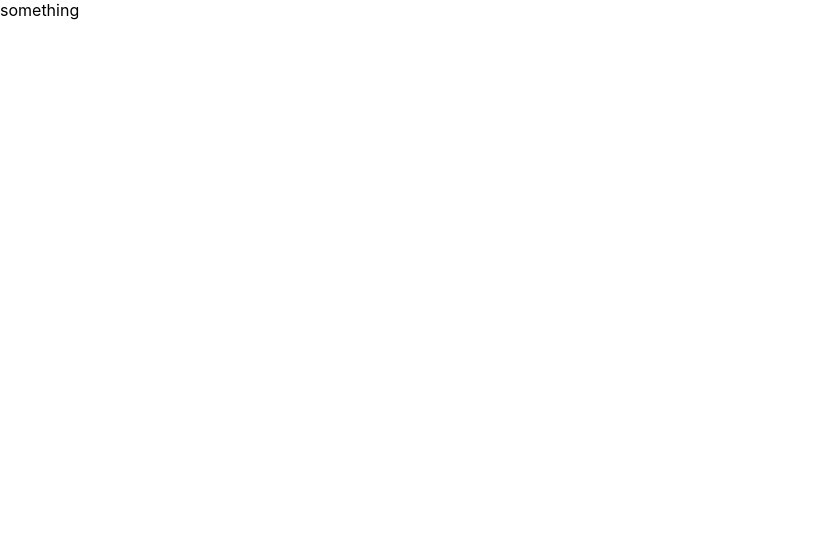
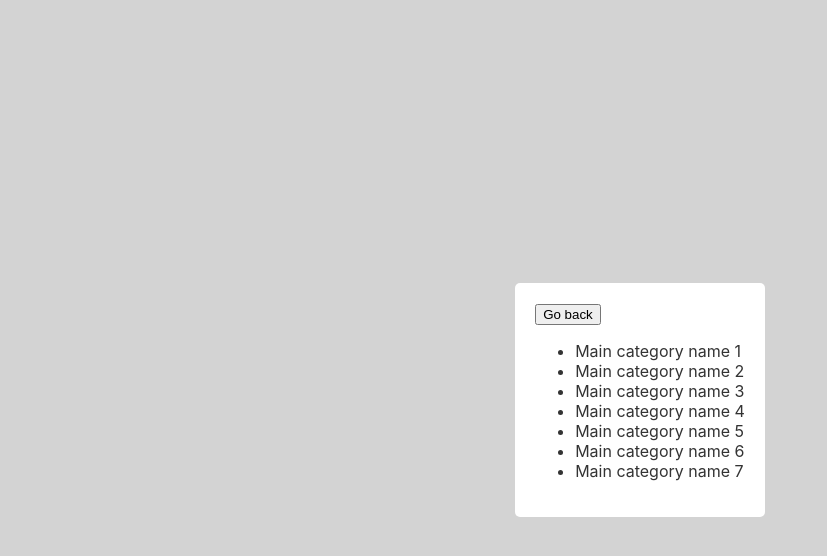
Before and after one commit to HubertPodgorski/categories, a React (Create React App) app: page / in a window 1280 px wide. Shown: the top 556 px of the page, without its empty margins (0-827 px from the left). Built offline with nearby package versions, Linux system fonts and the light colour scheme.

Commit message:
PoC generating list and going back

```diff
--- /dev/null
+++ b/src/components/CategoryList/CategoryList.tsx
@@ -0,0 +1,29 @@
+import React from 'react'
+import { arrayOf, object, func } from 'prop-types'
+import styles from './CategoryList.module.scss'
+import { Category } from '../../services/CategoriesService'
+import SingleCategoryOption from '../SingleCategoryOption/SingleCategoryOption'
+
+const renderList = (categoryList: Category[], onCategoryPick: Function) =>
+    categoryList.map((category: Category) => (
+        <SingleCategoryOption
+            key={category.id}
+            onCategoryPick={onCategoryPick}
+            category={category}
+        />
+    ))
+
+const CategoryList = ({
+    categoryList,
+    onCategoryPick,
+}: {
+    categoryList: Category[],
+    onCategoryPick: Function,
+}) => <ul>{renderList(categoryList, onCategoryPick)}</ul>
+
+CategoryList.propTypes = {
+    categoryList: arrayOf(object).isRequired,
+    onCategoryPick: func.isRequired,
+}
+
+export default CategoryList
--- /dev/null
+++ b/src/components/SingleCategoryOption/SingleCategoryOption.tsx
@@ -0,0 +1,32 @@
+import React from 'react'
+import { object, func } from 'prop-types'
+import styles from './SingleCategoryOption.module.scss'
+import { Category } from '../../services/CategoriesService'
+
+interface State {}
+
+interface Props {
+    category: Category;
+    onCategoryPick: Function;
+}
+
+class SingleCategoryOption extends React.Component<Props, State> {
+    static propTypes = {
+        category: object.isRequired,
+        onCategoryPick: func.isRequired,
+    }
+
+    onCategoryClickHandler = (): void => {
+        this.props.onCategoryPick(this.props.category.id)
+    }
+
+    render() {
+        return (
+            <li onClick={this.onCategoryClickHandler}>
+                {this.props.category.name}
+            </li>
+        )
+    }
+}
+
+export default SingleCategoryOption
--- /dev/null
+++ b/src/consts/mocks.tsx
@@ -0,0 +1,74 @@
+import { Category } from '../services/CategoriesService'
+
+export const categoriesMock: Category[] = [
+    {
+        id: '1',
+        parentId: '',
+        name: 'Main category name 1',
+    },
+    {
+        id: '2',
+        parentId: '',
+        name: 'Main category name 2',
+    },
+    {
+        id: '3',
+        parentId: '',
+        name: 'Main category name 3',
+    },
+    {
+        id: '4',
+        parentId: '',
+        name: 'Main category name 4',
+    },
+    {
+        id: '5',
+        parentId: '',
+        name: 'Main category name 5',
+    },
+    {
+        id: '6',
+        parentId: '',
+        name: 'Main category name 6',
+    },
+    {
+        id: '7',
+        parentId: '',
+        name: 'Main category name 7',
+    },
+    {
+        id: '8',
+        parentId: '1',
+        name: 'Sub category name 1',
+    },
+    {
+        id: '9',
+        parentId: '1',
+        name: 'Sub category name 2',
+    },
+    {
+        id: '10',
+        parentId: '1',
+        name: 'Sub category name 3',
+    },
+    {
+        id: '11',
+        parentId: '2',
+        name: 'Sub category name 4',
+    },
+    {
+        id: '12',
+        parentId: '2',
+        name: 'Sub category name 5',
+    },
+    {
+        id: '13',
+        parentId: '6',
+        name: 'Sub category name 6',
+    },
+    {
+        id: '14',
+        parentId: '6',
+        name: 'Sub category name 7',
+    },
+]
--- /dev/null
+++ b/src/containers/Categories/Categories.module.scss
@@ -0,0 +1,7 @@
+@import '../../styles/consts/colors';
+
+.categories {
+    background: $white;
+    padding: 20px;
+    border-radius: 5px;
+}
--- /dev/null
+++ b/src/containers/Categories/Categories.tsx
@@ -0,0 +1,72 @@
+import React from 'react'
+import styles from './Categories.module.scss'
+import CategoryList from '../../components/CategoryList/CategoryList'
+import { categoriesMock } from '../../consts/mocks'
+import CategoriesService, { Category } from '../../services/CategoriesService'
+
+const staticTexts = {
+    goBack: 'Go back',
+}
+
+interface State {
+    currentCategoryId: string;
+    categoryList: Category[];
+}
+
+interface Props {}
+
+class Categories extends React.Component<Props, State> {
+    constructor(props: {}) {
+        super(props)
+
+        this.state = {
+            currentCategoryId: '',
+            categoryList: CategoriesService.getCategoryListByParentId(
+                '',
+                categoriesMock
+            ),
+        }
+    }
+
+    onCategoryPick = (categoryId: string): void => {
+        this.setState({
+            currentCategoryId: categoryId,
+            categoryList: CategoriesService.getCategoryListByParentId(
+                categoryId,
+                categoriesMock
+            ),
+        })
+    }
+
+    onGoBackClick = (): void => {
+        const parentId = CategoriesService.getParentIdByCategoryId(
+            this.state.currentCategoryId,
+            categoriesMock
+        )
+
+        this.setState({
+            currentCategoryId: parentId,
+            categoryList: CategoriesService.getCategoryListByParentId(
+                parentId,
+                categoriesMock
+            ),
+        })
+    }
+
+    render() {
+        return (
+            <section className={styles['categories']}>
+                <button onClick={this.onGoBackClick}>
+                    {staticTexts.goBack}
+                </button>
+
+                <CategoryList
+                    categoryList={this.state.categoryList}
+                    onCategoryPick={this.onCategoryPick}
+                />
+            </section>
+        )
+    }
+}
+
+export default Categories
--- /dev/null
+++ b/src/containers/CategoriesWrapper/CategoriesWrapper.module.scss
@@ -0,0 +1,11 @@
+@import '../../styles/consts/colors';
+
+.categories-wrapper {
+    background: $white-dark;
+    color: $gray-dark;
+    display: flex;
+    justify-content: center;
+    align-items: center;
+    min-height: 100vh;
+    min-width: 100vw;
+}
--- /dev/null
+++ b/src/containers/CategoriesWrapper/CategoriesWrapper.tsx
@@ -0,0 +1,11 @@
+import React from 'react'
+import styles from './CategoriesWrapper.module.scss'
+import Categories from '../Categories/Categories'
+
+const CategoriesWrapper = () => (
+    <section className={styles['categories-wrapper']}>
+        <Categories />
+    </section>
+)
+
+export default CategoriesWrapper
--- /dev/null
+++ b/src/services/CategoriesService.tsx
@@ -0,0 +1,26 @@
+export interface Category {
+    parentId: string;
+    name: string;
+    id: string;
+}
+
+export default class CategoriesService {
+    static getCategoryListByParentId = (
+        parentId: string,
+        categoryList: Category[]
+    ): Category[] =>
+        categoryList.filter(
+            (category: Category): boolean => category.parentId === parentId
+        )
+
+    static getParentIdByCategoryId = (
+        categoryId: string,
+        categoryList: Category[]
+    ): string => {
+        const parentCategory = categoryList.find(
+            (category: Category): boolean => category.id === categoryId
+        )
+
+        return parentCategory ? parentCategory.parentId : ''
+    }
+}
--- /dev/null
+++ b/src/styles/consts/colors.scss
@@ -0,0 +1,3 @@
+$white-dark: #d3d3d3;
+$gray-dark: #333;
+$white: #fff;
```
Also changed, not shown: src/index.tsx (+7 -7 lines), src/components/CategoryList/CategoryList.module.scss (added), src/components/SingleCategoryOption/SingleCategoryOption.module.scss (added).
